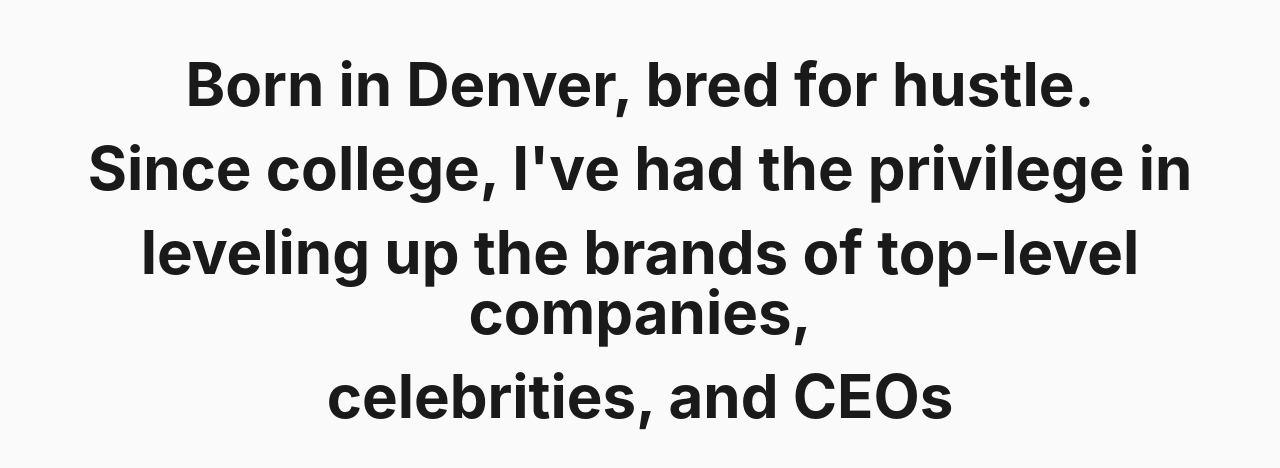
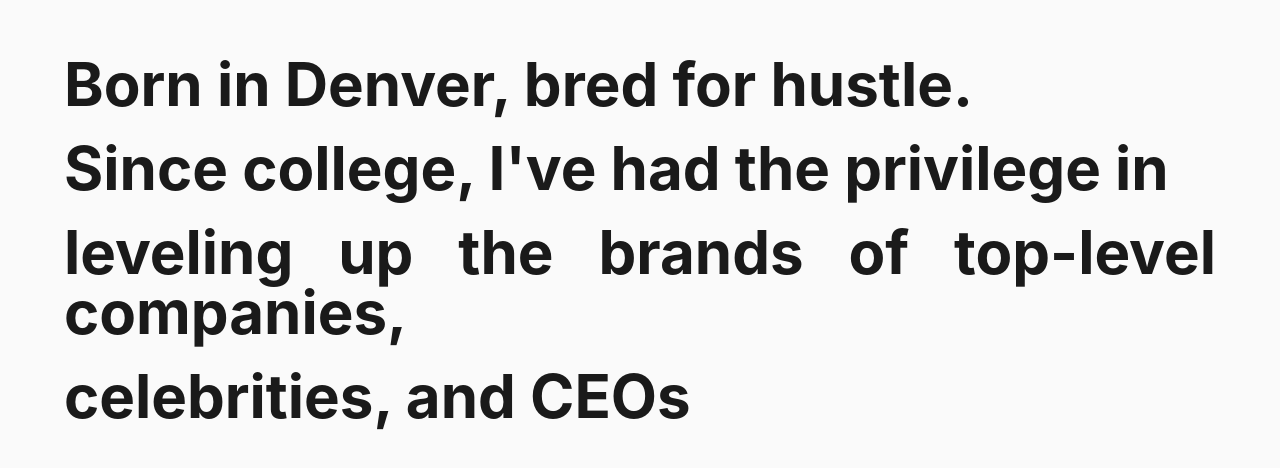
Before and after one commit to Abel-Projects/abel-website, a React (Vite) app: page / in a window 1280 px wide. Shown: the part 1548-2016 px from the top of the page. Built offline with nearby package versions, Linux system fonts and the light colour scheme; the HTML template or start-up script is replaced by a standard one.

Commit message:
Fix text justification

```diff
--- a/src/components/MissionStatement.tsx
+++ b/src/components/MissionStatement.tsx
@@ -42,16 +42,16 @@ const MissionStatement = () => {
       ref={sectionRef}
       className="relative min-h-[150vh] bg-background flex items-center justify-center px-6 py-20"
     >
-      <div className="max-w-6xl mx-auto text-center">
-        <h2 className="text-3xl md:text-4xl lg:text-5xl xl:text-6xl font-bold text-heading leading-relaxed">
+      <div className="max-w-6xl mx-auto">
+        <h2 className="text-3xl md:text-4xl lg:text-5xl xl:text-6xl font-bold text-heading leading-relaxed text-justify">
           {lines.map((line, index) => (
             <span
               key={index}
               ref={(el) => (lineRefs.current[index] = el)}
               className="block mb-2 relative"
             >
-              <span className="relative inline-block overflow-hidden">
-                <span className="relative z-0 pb-2 inline-block">{line}</span>
+              <span className="relative inline-block overflow-hidden w-full">
+                <span className="relative z-0 pb-2 block">{line}</span>
                 {/* Blue reveal box */}
                 <span
                   className={`absolute inset-0 bg-primary transition-transform duration-[2500ms] ease-out ${
```
